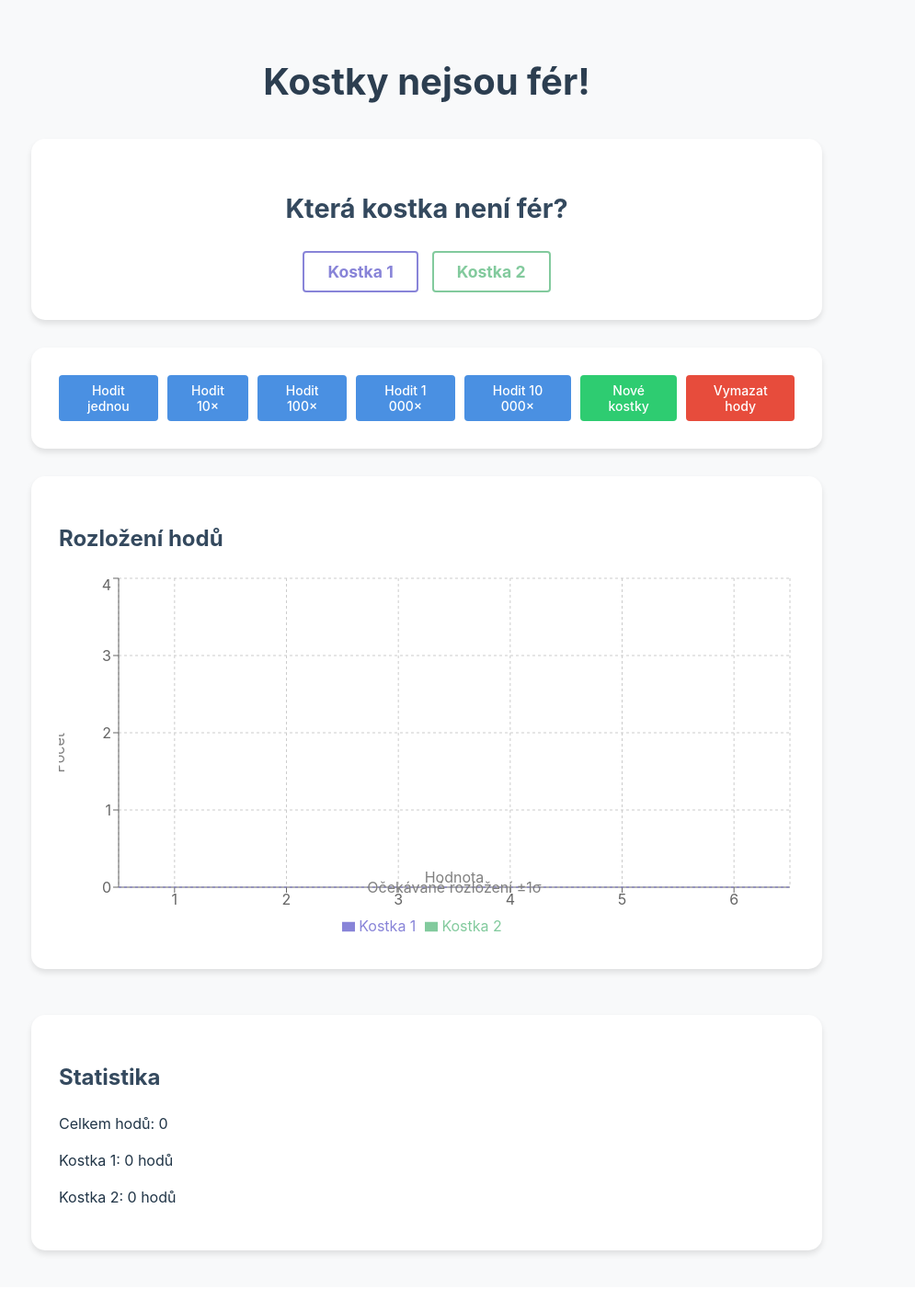
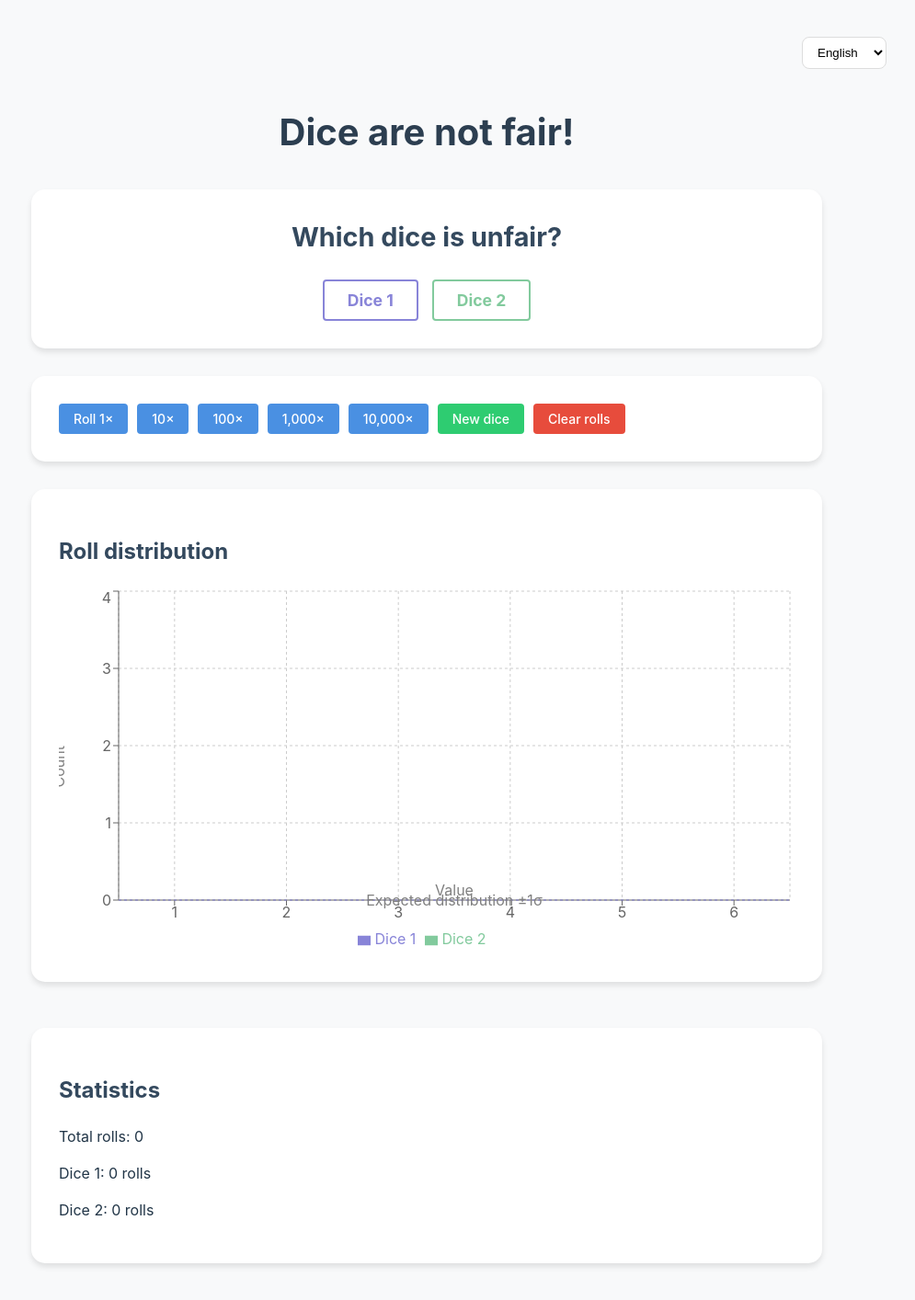
Before and after one commit to tkafka/unfair-dice-simulator, a React (Vite) app: page / in a window 1280 px wide. Shown: the whole page at 92% size, without its empty margins (176-1171 px from the left). Built offline with nearby package versions, Linux system fonts and the light colour scheme.

Commit message:
Translation

```diff
--- a/src/App.tsx
+++ b/src/App.tsx
@@ -12,8 +12,13 @@ import {
   ReferenceArea,
 } from "recharts";
 import { DiceService, RollResult } from "./services/DiceService";
+import { TranslationService } from "./services/TranslationService";
 
 function App() {
+  const [translationService] = useState(() => TranslationService.getInstance());
+  const [language, setLanguage] = useState(
+    translationService.getCurrentLanguage()
+  );
   const [rolls, setRolls] = useState<RollResult[]>([]);
   const [diceService, setDiceService] = useState(() => {
     const unfairWeights = DiceService.generateRandomWeights(6);
@@ -21,6 +26,11 @@ function App() {
   });
   const [selectedDice, setSelectedDice] = useState<number | null>(null);
   const [guessResult, setGuessResult] = useState<string | null>(null);
+
+  const handleLanguageChange = (lang: "en" | "cs") => {
+    translationService.setLanguage(lang);
+    setLanguage(lang);
+  };
 
   const handleNewDice = () => {
     const unfairWeights = DiceService.generateRandomWeights(6);
@@ -91,6 +101,32 @@ function App() {
           alignItems: "center",
         }}
       >
+        <div
+          style={{
+            display: "flex",
+            justifyContent: "flex-end",
+            width: "100%",
+            marginBottom: "20px",
+          }}
+        >
+          <select
+            value={language}
+            onChange={(e) =>
+              handleLanguageChange(e.target.value as "en" | "cs")
+            }
+            style={{
+              padding: "8px 12px",
+              borderRadius: "8px",
+              border: "1px solid #ddd",
+              backgroundColor: "white",
+              cursor: "pointer",
+            }}
+          >
+            <option value="en">English</option>
+            <option value="cs">Čeština</option>
+          </select>
+        </div>
+
         <h1
           style={{
             marginBottom: "40px",
@@ -99,7 +135,7 @@ function App() {
             textAlign: "center",
           }}
         >
-          Kostky nejsou fér!
+          {translationService.t("title")}
         </h1>
 
         <div
@@ -117,11 +153,12 @@ function App() {
           <h2
             style={{
               color: "#34495e",
+              marginTop: "0",
               marginBottom: "25px",
               fontSize: "1.8em",
             }}
           >
-            Která kostka není fér?
+            {translationService.t("whichDiceUnfair")}
           </h2>
           <div
             style={{
@@ -137,8 +174,8 @@ function App() {
                 const isCorrect = diceService.isFirstUnfair();
                 setGuessResult(
                   isCorrect
-                    ? "🎉 Správně! Našel jsi podvodnou kostku!"
-                    : "🤔 Hmm... Zkus se líp podívat na rozložení hodů"
+                    ? translationService.t("correctGuess")
+                    : translationService.t("wrongGuess")
                 );
               }}
               style={{
@@ -151,7 +188,7 @@ function App() {
                 transition: "all 0.3s ease",
               }}
             >
-              Kostka 1
+              {translationService.t("dice1")}
             </button>
             <button
               onClick={() => {
@@ -159,8 +196,8 @@ function App() {
                 const isCorrect = !diceService.isFirstUnfair();
                 setGuessResult(
                   isCorrect
-                    ? "🎉 Správně! Našel jsi podvodnou kostku!"
-                    : "🤔 Hmm... Zkus se líp podívat na rozložení hodů"
+                    ? translationService.t("correctGuess")
+                    : translationService.t("wrongGuess")
                 );
               }}
               style={{
@@ -173,7 +210,7 @@ function App() {
                 transition: "all 0.3s ease",
               }}
             >
-              Kostka 2
+              {translationService.t("dice2")}
             </button>
             {guessResult && (
               <p
@@ -191,6 +228,7 @@ function App() {
             )}
           </div>
         </div>
+
         <div
           className="button-group"
           style={{
@@ -203,22 +241,32 @@ function App() {
             maxWidth: "800px",
           }}
         >
-          <button onClick={() => handleRoll(1)}>Hodit jednou</button>
-          <button onClick={() => handleRoll(10)}>Hodit 10×</button>
-          <button onClick={() => handleRoll(100)}>Hodit 100×</button>
-          <button onClick={() => handleRoll(1000)}>Hodit 1 000×</button>
-          <button onClick={() => handleRoll(10000)}>Hodit 10 000×</button>
+          <button onClick={() => handleRoll(1)}>
+            {translationService.t("roll1")}
+          </button>
+          <button onClick={() => handleRoll(10)}>
+            {translationService.t("roll10")}
+          </button>
+          <button onClick={() => handleRoll(100)}>
+            {translationService.t("roll100")}
+          </button>
+          <button onClick={() => handleRoll(1000)}>
+            {translationService.t("roll1000")}
+          </button>
+          <button onClick={() => handleRoll(10000)}>
+            {translationService.t("roll10000")}
+          </button>
           <button
             onClick={handleNewDice}
             style={{ backgroundColor: "#2ecc71" }}
           >
-            Nové kostky
+            {translationService.t("newDice")}
           </button>
           <button
             onClick={() => setRolls([])}
             style={{ backgroundColor: "#e74c3c" }}
           >
-            Vymazat hody
+            {translationService.t("clearRolls")}
           </button>
         </div>
 
@@ -234,18 +282,32 @@ function App() {
             maxWidth: "800px",
           }}
         >
-          <h2>Rozložení hodů</h2>
+          <h2>{translationService.t("distribution")}</h2>
           <BarChart width={800} height={400} data={stats}>
             <CartesianGrid strokeDasharray="3 3" />
             <XAxis
               dataKey="face"
-              label={{ value: "Hodnota", position: "top" }}
+              label={{ value: translationService.t("value"), position: "top" }}
             />
-            <YAxis label={{ value: "Počet", angle: -90, position: "left" }} />
+            <YAxis
+              label={{
+                value: translationService.t("count"),
+                angle: -90,
+                position: "left",
+              }}
+            />
             <Tooltip />
             <Legend />
-            <Bar dataKey="firstCount" name="Kostka 1" fill="#8884d8" />
-            <Bar dataKey="secondCount" name="Kostka 2" fill="#82ca9d" />
+            <Bar
+              dataKey="firstCount"
+              name={translationService.t("dice1")}
+              fill="#8884d8"
+            />
+            <Bar
+              dataKey="secondCount"
+              name={translationService.t("dice2")}
+              fill="#82ca9d"
+            />
             <ReferenceLine
               y={stats[0]?.expectedFair}
               stroke="#8884d8"
@@ -256,7 +318,7 @@ function App() {
               y2={stats[0]?.expectedFairUpper}
               fill="#8884d8"
               fillOpacity={0.1}
-              label="Očekávané rozložení ±1σ"
+              label={translationService.t("expectedDistribution")}
             />
           </BarChart>
         </div>
@@ -272,10 +334,22 @@ function App() {
             maxWidth: "800px",
           }}
         >
-          <h2>Statistika</h2>
-          <p>Celkem hodů: {rolls.length}</p>
-          <p>Kostka 1: {rolls.filter((r) => r.isFirst).length} hodů</p>
-          <p>Kostka 2: {rolls.filter((r) => !r.isFirst).length} hodů</p>
+          <h2>{translationService.t("statistics")}</h2>
+          <p>
+            {translationService.t("totalRolls")}: {rolls.length}
+          </p>
+          <p>
+            {translationService.t(
+              "dice1Rolls",
+              rolls.filter((r) => r.isFirst).length.toString()
+            )}
+          </p>
+          <p>
+            {translationService.t(
+              "dice2Rolls",
+              rolls.filter((r) => !r.isFirst).length.toString()
+            )}
+          </p>
         </div>
       </div>
     </div>
--- /dev/null
+++ b/src/services/TranslationService.ts
@@ -0,0 +1,108 @@
+export interface Translations {
+  title: string;
+  whichDiceUnfair: string;
+  dice1: string;
+  dice2: string;
+  correctGuess: string;
+  wrongGuess: string;
+  roll1: string;
+  roll10: string;
+  roll100: string;
+  roll1000: string;
+  roll10000: string;
+  newDice: string;
+  clearRolls: string;
+  distribution: string;
+  value: string;
+  count: string;
+  expectedDistribution: string;
+  statistics: string;
+  totalRolls: string;
+  dice1Rolls: string;
+  dice2Rolls: string;
+}
+
+const en: Translations = {
+  title: "Dice are not fair!",
+  whichDiceUnfair: "Which dice is unfair?",
+  dice1: "Dice 1",
+  dice2: "Dice 2",
+  correctGuess: "🎉 Correct! You found the unfair dice!",
+  wrongGuess: "🤔 Hmm... Try to look better at the distribution of rolls",
+  roll1: "Roll 1×",
+  roll10: "10×",
+  roll100: "100×",
+  roll1000: "1,000×",
+  roll10000: "10,000×",
+  newDice: "New dice",
+  clearRolls: "Clear rolls",
+  distribution: "Roll distribution",
+  value: "Value",
+  count: "Count",
+  expectedDistribution: "Expected distribution ±1σ",
+  statistics: "Statistics",
+  totalRolls: "Total rolls",
+  dice1Rolls: "Dice 1: {0} rolls",
+  dice2Rolls: "Dice 2: {0} rolls",
+};
+
+const cs: Translations = {
+  title: "Kostky nejsou fér!",
+  whichDiceUnfair: "Která kostka není fér?",
+  dice1: "Kostka 1",
+  dice2: "Kostka 2",
+  correctGuess: "🎉 Správně! Našel jsi podvodnou kostku!",
+  wrongGuess: "🤔 Hmm... Zkus se líp podívat na rozložení hodů",
+  roll1: "Hodit 1×",
+  roll10: "10×",
+  roll100: "100×",
+  roll1000: "1 000×",
+  roll10000: "10 000×",
+  newDice: "Nové kostky",
+  clearRolls: "Vymazat hody",
+  distribution: "Rozložení hodů",
+  value: "Hodnota",
+  count: "Počet",
+  expectedDistribution: "Očekávané rozložení ±1σ",
+  statistics: "Statistika",
+  totalRolls: "Celkem hodů",
+  dice1Rolls: "Kostka 1: {0} hodů",
+  dice2Rolls: "Kostka 2: {0} hodů",
+};
+
+export class TranslationService {
+  private static instance: TranslationService;
+  private currentLanguage: "en" | "cs";
+  private translations: { en: Translations; cs: Translations } = { en, cs };
+
+  private constructor() {
+    const savedLang = document.cookie
+      .split("; ")
+      .find((row) => row.startsWith("lang="));
+    this.currentLanguage = (savedLang?.split("=")[1] as "en" | "cs") || "en";
+  }
+
+  public static getInstance(): TranslationService {
+    if (!TranslationService.instance) {
+      TranslationService.instance = new TranslationService();
+    }
+    return TranslationService.instance;
+  }
+
+  public getCurrentLanguage(): "en" | "cs" {
+    return this.currentLanguage;
+  }
+
+  public setLanguage(lang: "en" | "cs"): void {
+    this.currentLanguage = lang;
+    document.cookie = `lang=${lang};path=/;max-age=31536000`; // 1 year
+  }
+
+  public t(key: keyof Translations, ...params: string[]): string {
+    let text = this.translations[this.currentLanguage][key];
+    params.forEach((param, index) => {
+      text = text.replace(`{${index}}`, param);
+    });
+    return text;
+  }
+}
```
Also changed, not shown: features/translations.md (added, +65 -0 lines).
